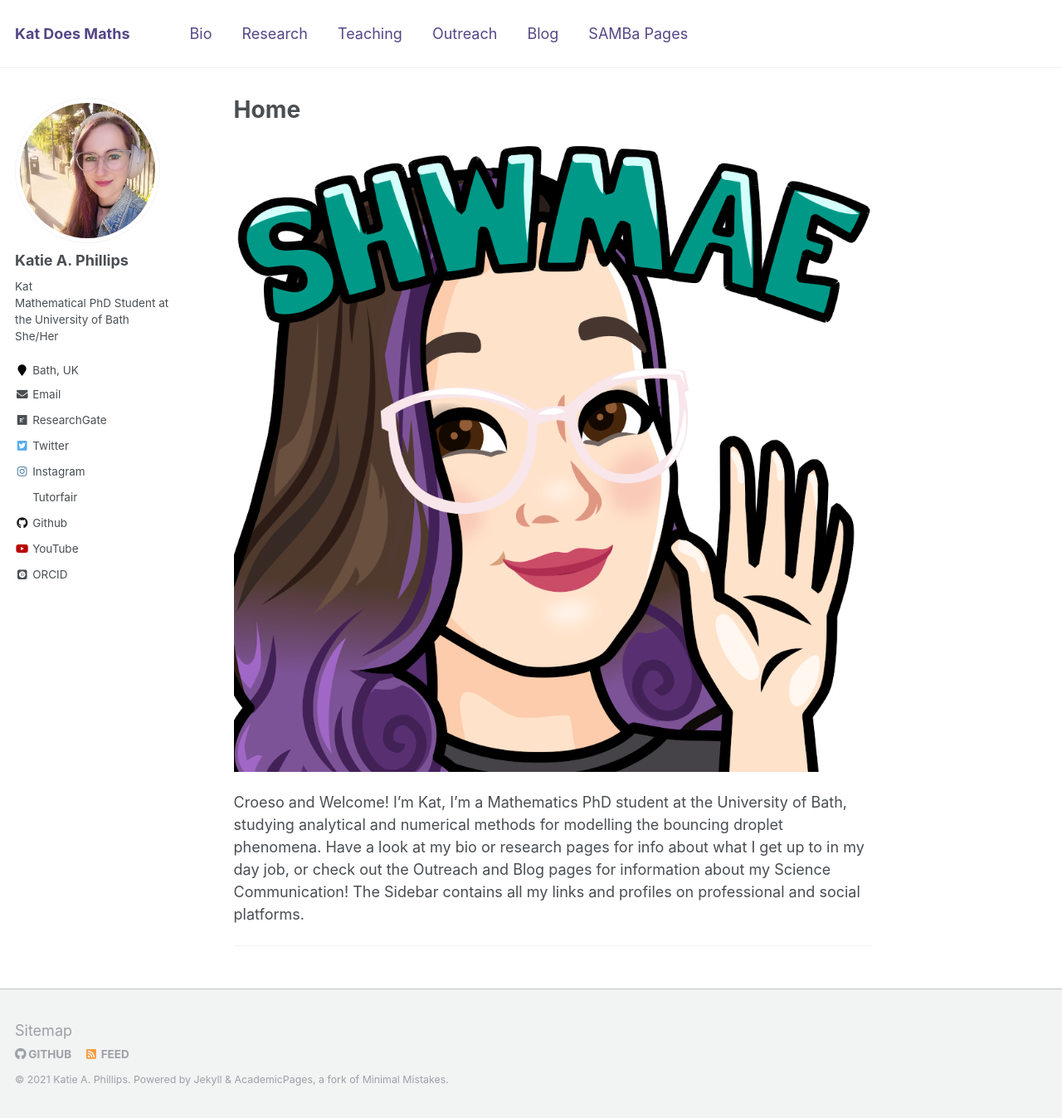
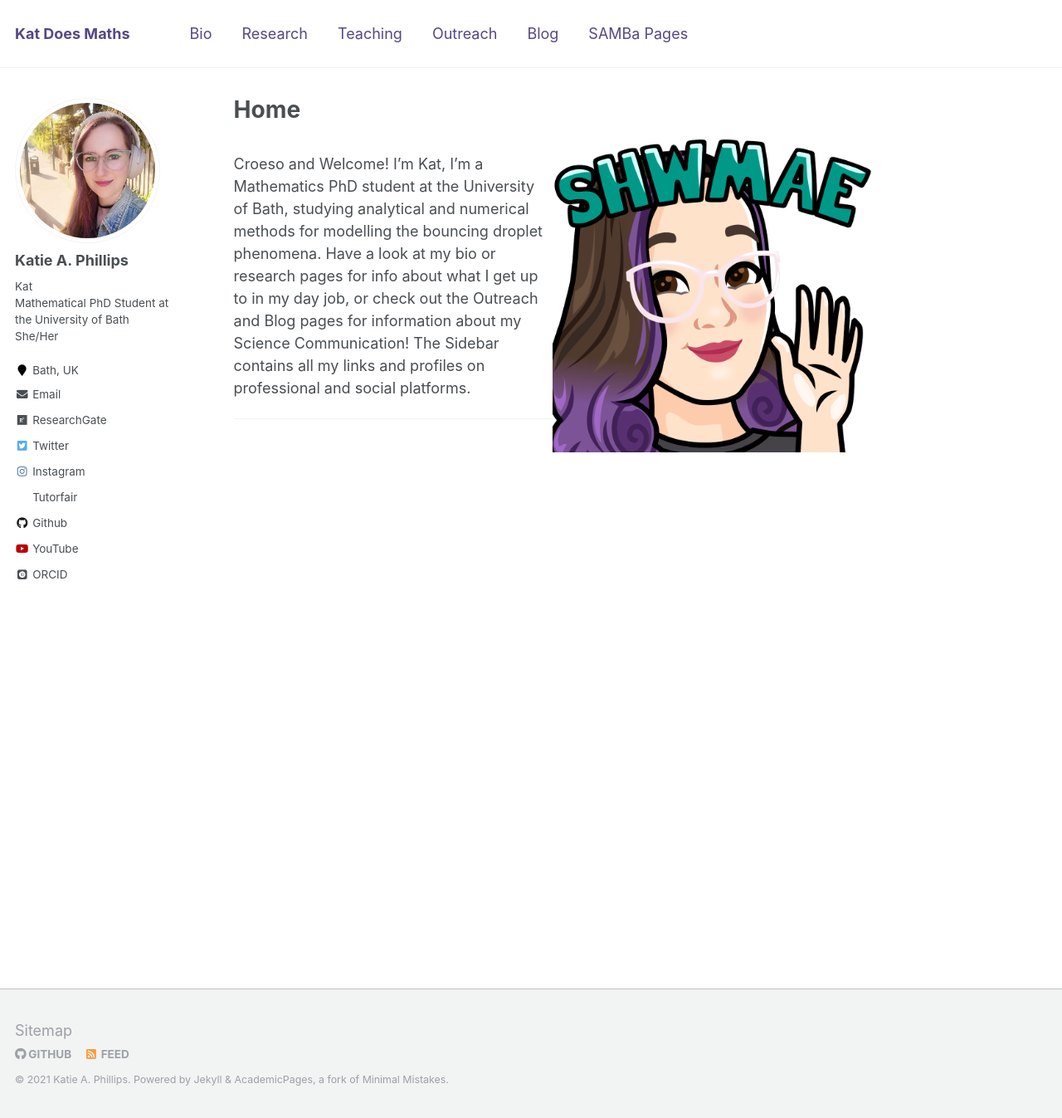
Before and after one commit to kap39/kap39.github.io, a Jekyll site: the page built from _pages/about.md, in a window 1280 px wide and 1347 px high. Shown: the whole window at 83% size. Built offline with Jekyll 4.4.1, drawn with Linux system fonts in a browser that asks for light colours; some web fonts are replaced.

Commit message:
less in your face

```diff
--- a/_pages/about.md
+++ b/_pages/about.md
@@ -7,7 +7,7 @@ redirect_from:
   - /home
 ---
 
-![Shwmae](https://kap39.github.io/images/Hi.png "Artwork by LudoCreative")
+<img src="https://kap39.github.io/images/Hi.png"  alt = "Artwork by Ludo Creative" style="float:right" width = "50%" >
 
 Croeso and Welcome! I'm Kat, I'm a Mathematics PhD student at the University of Bath, studying analytical and numerical methods for modelling the bouncing droplet  phenomena. Have a look at my bio or research pages for info about what I get up to in my day job, or check out the Outreach and Blog pages for information about my Science Communication! The Sidebar contains all my links and profiles on professional and social platforms.
 
```
